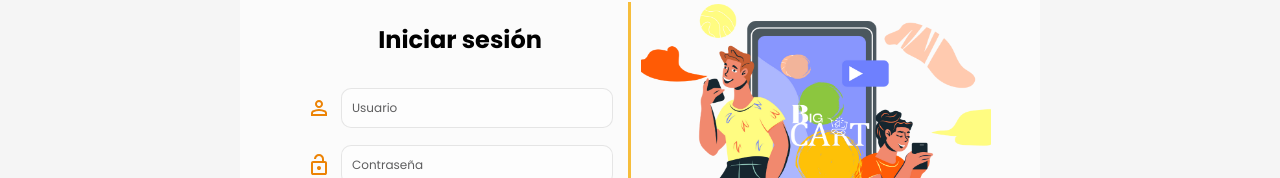
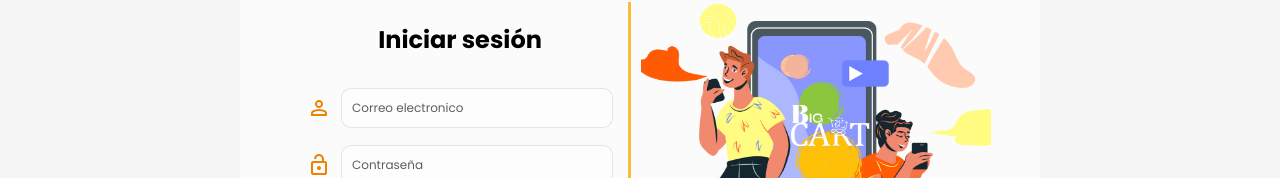
Before and after one commit to ange25-ca/BIG-CART, a React (Vite) app: page /login in a window 1280 px wide. Shown: the part 162-340 px from the top of the page. Built offline with nearby package versions, Linux system fonts and the light colour scheme.

Commit message:
Cambios de validación de datos

```diff
--- a/src/components/Auth/components/Login.tsx
+++ b/src/components/Auth/components/Login.tsx
@@ -14,7 +14,7 @@ import imgLogin from '../assets/img/BigCardLogin.png'
 
 // Definir el esquema de validación usando Zod
 const loginSchema = z.object({
-    username: z.string().min(1, { message: "El nombre del usuario es requerido" }),
+    email: z.string().email("Por favor ingresa un correo electrónico válido").min(1, { message: "El correo electrónico es requerido" }),
     password: z.string().min(6, 'La contraseña debe tener al menos 6 caracteres'),
 });
 
@@ -22,7 +22,7 @@ export type FormData = z.infer<typeof loginSchema>;
 
 function Login() {
     const [formData, setFormData] = useState<FormData>({
-        username: '',
+        email: '',
         password: '',
     });
 
@@ -42,27 +42,25 @@ function Login() {
         setFormData({ ...formData, [name]: value });
     };
 
-    // Función para regresar a la página principal
     const handleLogin = async () => {
         try {
             // Cifrar los datos
-            const encryptedUsername = await encryptData(formData.username);
+            const encryptedEmail = await encryptData(formData.email);
             const encryptedPassword = await encryptData(formData.password);
 
-            if (!encryptedUsername || !encryptedPassword) {
+            if (!encryptedEmail || !encryptedPassword) {
                 throw new Error('Error de cifrado: Username o Password no definidos');
             }
 
             // Enviar los datos como un objeto
             const response = await axiosInstance.post('/user/loginUsuario', {
                 dataSegura: {
-                    username: encryptedUsername,
+                    email: encryptedEmail,
                     password: encryptedPassword,
                 },
             });
 
             const result = response.data;
-
             if (result && result.token && result.userId) {
                 // Supone que 'token' y 'userId' son las claves en la respuesta del backend
                 localStorage.setItem('authToken', result.token); // Guardar el token en localStorage
@@ -72,17 +70,18 @@ function Login() {
                 // Redirigir a la ruta almacenada en el estado, o al inicio si no hay ruta previa
                 const redirectTo = (location.state as any)?.from || '/';
                 navigate(redirectTo);
-            //navigate('/'); // Redirigir al usuario después del inicio de sesión
             } else {
                 setServerError("La contraseña o usuario son incorrectos");
                 setLoginSuccess(false);
             }
 
         } catch (error) {
+            console.error('Error en el proceso de inicio de sesión:', error);
             setServerError("Error al iniciar sesión. Inténtalo más tarde.");
             setLoginSuccess(false);
         }
     };
+
 
     return (
         <form className='FormLogin' onSubmit={(event) => event.preventDefault()}>
@@ -91,21 +90,21 @@ function Login() {
                     <h1>Iniciar sesión</h1>
                 </div>
                 <div className='name'>
-                    <label htmlFor='username'></label>
+                    <label htmlFor='email'></label>
                     <div className='inputIcon'>
                         <img src={userIcon} alt='User Icon' className='iconUser' />
                     <input
                         type='text'
-                        id='username'
-                        name='username'
-                        value={formData.username}
+                        id='email'
+                        name='email'
+                        value={formData.email}
                         onChange={handleChange}
-                        placeholder='Usuario'
+                        placeholder='Correo electronico'
                     />
                     </div>
-                    {formErrors?.find((issue) => issue.path[0] === 'username') && (
+                    {formErrors?.find((issue) => issue.path[0] === 'email') && (
                         <span className='error'>
-                            {formErrors.find((issue) => issue.path[0] === 'username')?.message}
+                            {formErrors.find((issue) => issue.path[0] === 'email')?.message}
                         </span>
                     )}
                 </div>
```
Lines whose indentation alone changed are shown as unchanged.
